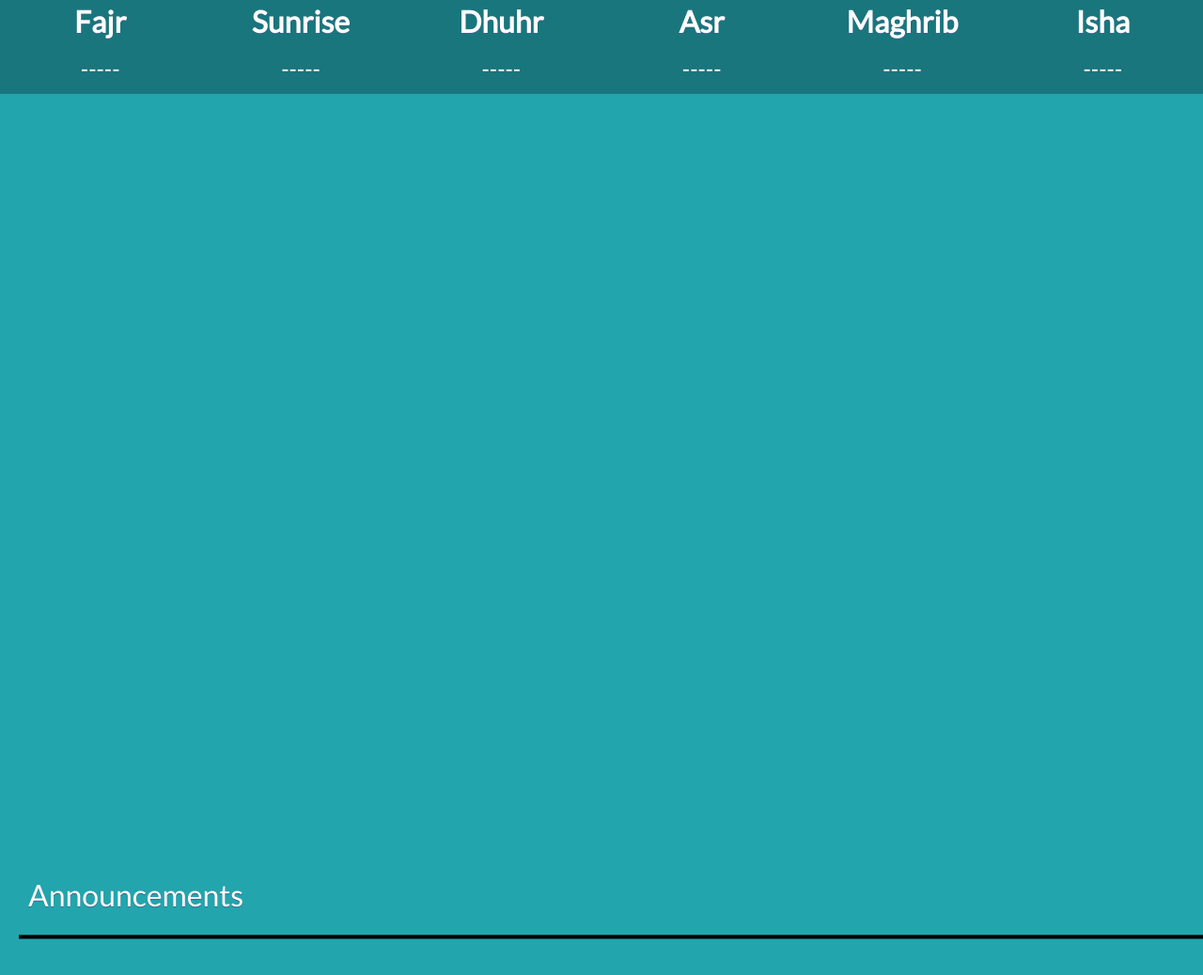
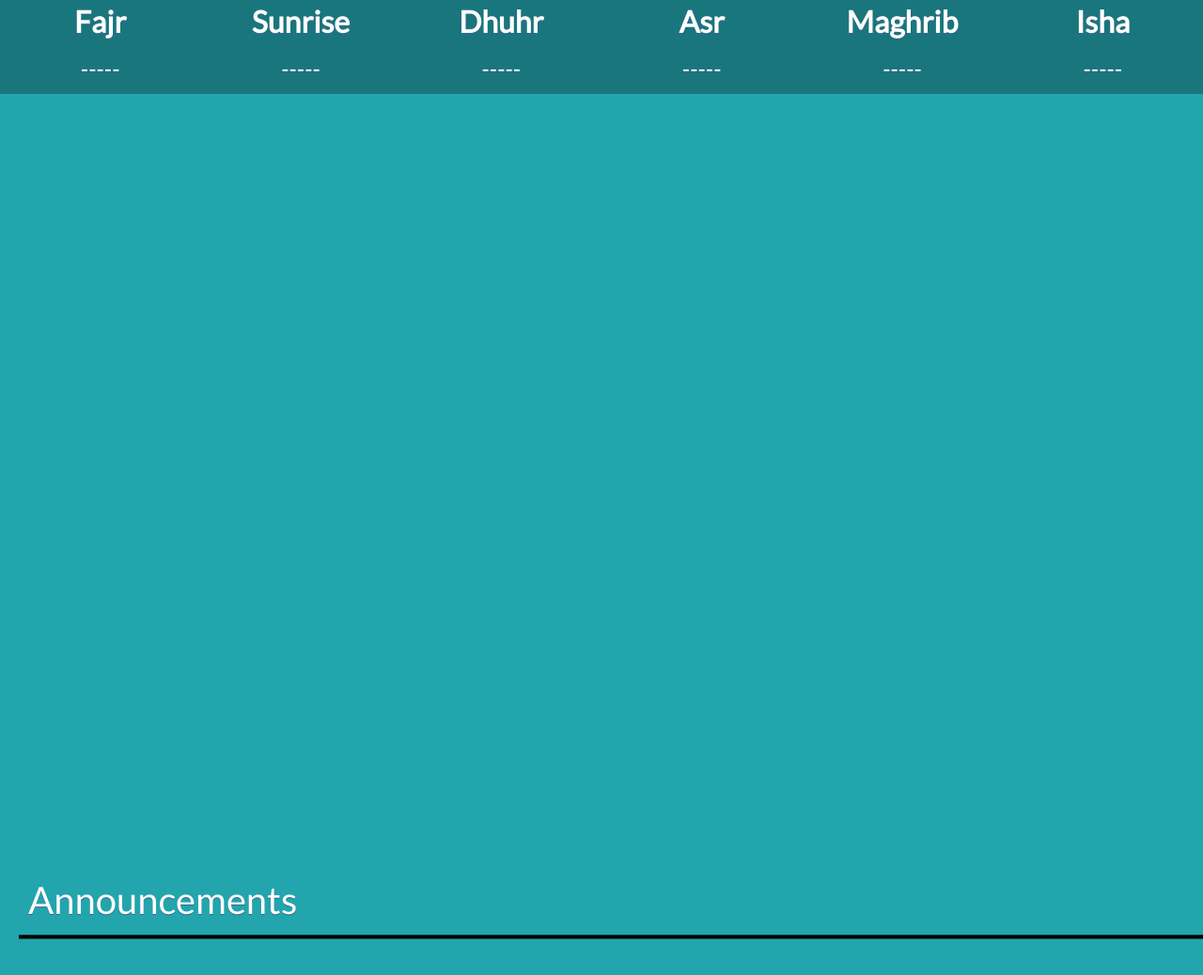
Before and after one commit to UmanShahzad/Hunter-MSA-PrayerTimes, a website: page skins/default/index.html in a window 1280 px wide. Shown: the top 1038 px of the page at 94% size. Drawn offline with Linux system fonts and the light colour scheme; no server answers.

Commit message:
Change announcement section font size.

```diff
--- a/skins/default/css/style.css
+++ b/skins/default/css/style.css
@@ -19,25 +19,25 @@ img {
 
 #announcement_intro img {
     position: absolute;
-    margin: 0px 0px 0px 20px;
+    margin: 0px 0px 50px 20px;
 }
 
 #announcement_intro p {
     position: absolute;
     text-align: center;
     text-shadow: 0 1px 0 #38678f;
-    font-size: 4vmin;
+    font-size: 5vmin;
     color: #FFFFFF;
-    margin: 30px 0px 0px 30px;
+    margin: 30px 0px 50px 30px;
 }
 
 #announcements p {
     position: absolute;
     text-align: left;
     text-shadow: 0 1px 0 #38678f;
-    font-size: 2.5vmin;
+    font-size: 4vmin;
     color: #FFFFFF;
-    margin: 105px 250px 0px 45px;
+    margin: 105px 250px 50px 45px;
 }
 
 #fliers {
```
